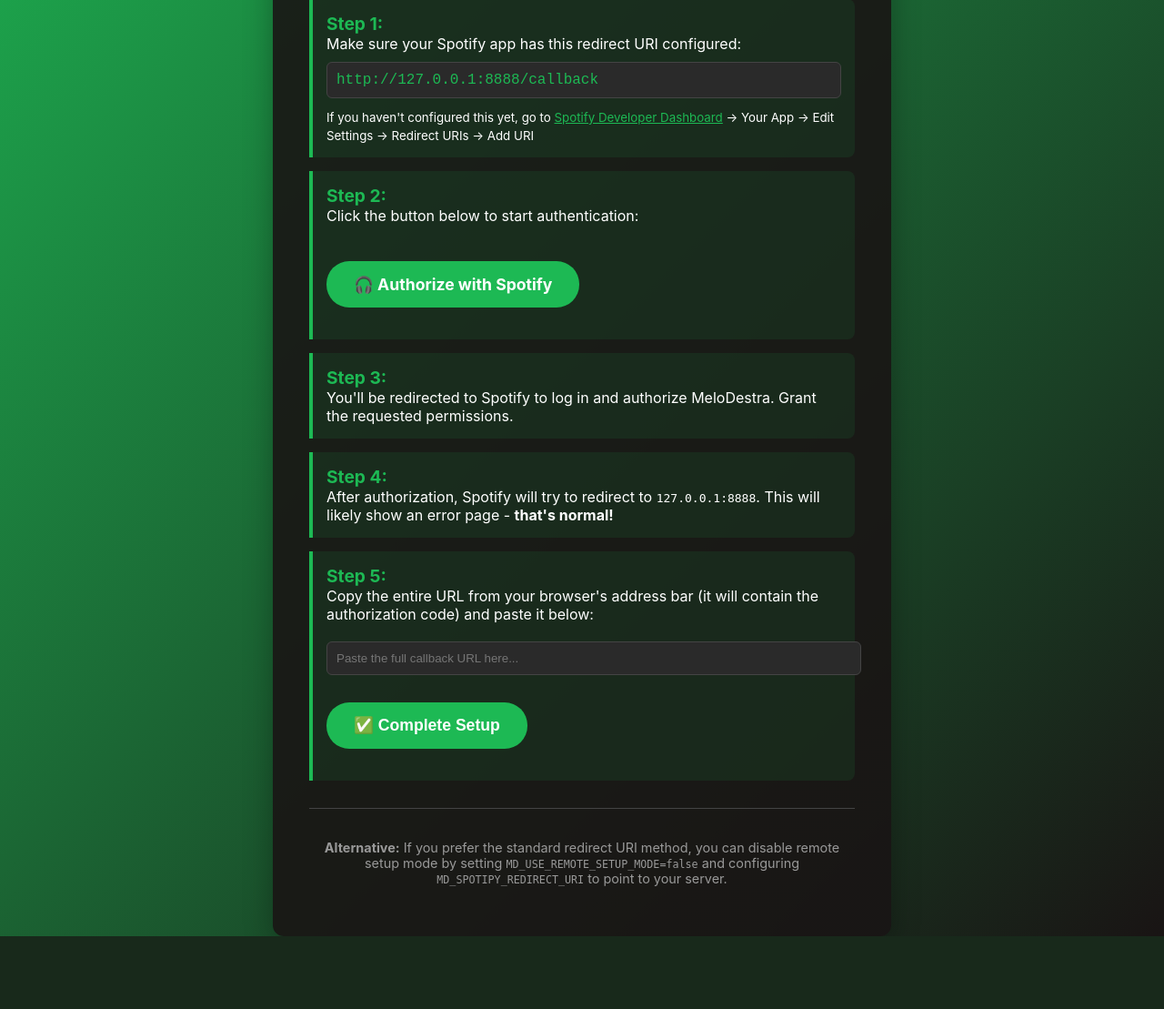
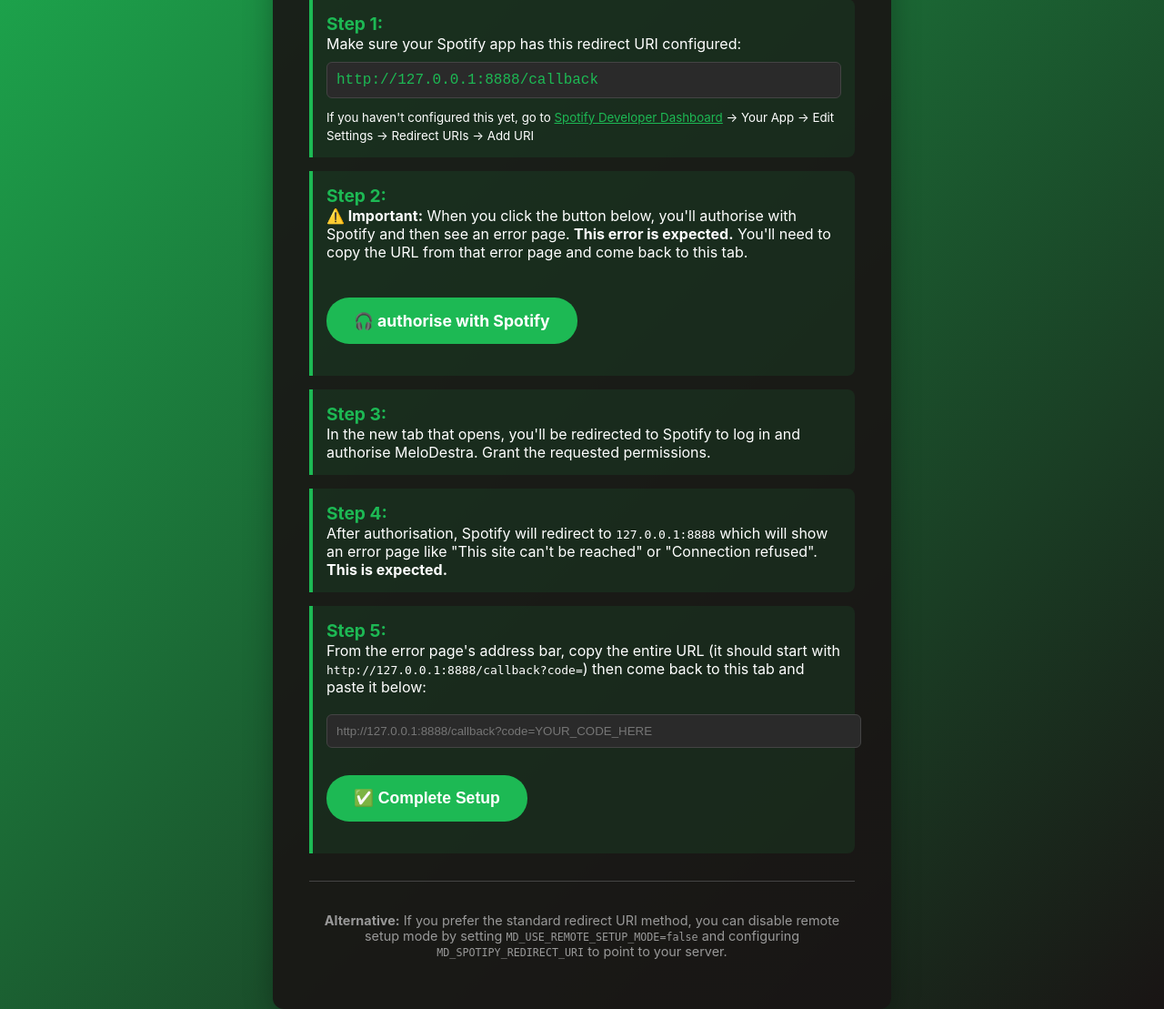
Before and after one commit to monstermuffin/MeloDestra, a Flask app: template templates/device_setup.html in a window 1280 px wide. Shown: the part 402-1511 px from the top of the page at 91% size. Before the commit the page ends 1431 px from the top, so only its background shows below. Run offline with Flask 3, Linux system fonts and the light colour scheme; the template is opened without the code that fills it, so the values that code supplies are empty.

Commit message:
fix: auth code actually snag

```diff
--- a/app.py
+++ b/app.py
@@ -308,7 +308,10 @@
         return "Error: No authorization code received", 400
 
     try:
-        token_info = sp_oauth.get_access_token(code, as_dict=False, check_cache=False)
+        # Get access token using the authorization code
+        token_info = sp_oauth.get_access_token(code, check_cache=False)
+        print(f"Successfully obtained access token for remote setup")
+
         if USE_REMOTE_SETUP_MODE:
             return render_template('device_success.html')
         else:
--- a/templates/device_setup.html
+++ b/templates/device_setup.html
@@ -112,26 +112,26 @@
 
             <div class="step">
                 <div class="step-number">Step 2:</div>
-                Click the button below to start authentication:
+                <strong>⚠️ Important:</strong> When you click the button below, you'll authorise with Spotify and then see an error page. <strong>This error is expected.</strong> You'll need to copy the URL from that error page and come back to this tab.
                 <br><br>
-                <a href="/device-auth" class="auth-button">🎧 Authorize with Spotify</a>
+                <a href="/device-auth" class="auth-button" target="_blank">🎧 authorise with Spotify</a>
             </div>
 
             <div class="step">
                 <div class="step-number">Step 3:</div>
-                You'll be redirected to Spotify to log in and authorize MeloDestra. Grant the requested permissions.
+                In the new tab that opens, you'll be redirected to Spotify to log in and authorise MeloDestra. Grant the requested permissions.
             </div>
 
             <div class="step">
                 <div class="step-number">Step 4:</div>
-                After authorization, Spotify will try to redirect to <code>127.0.0.1:8888</code>. This will likely show an error page - <strong>that's normal!</strong>
+                After authorisation, Spotify will redirect to <code>127.0.0.1:8888</code> which will show an error page like "This site can't be reached" or "Connection refused". <strong>This is expected.</strong>
             </div>
 
             <div class="step">
                 <div class="step-number">Step 5:</div>
-                Copy the entire URL from your browser's address bar (it will contain the authorization code) and paste it below:
+                From the error page's address bar, copy the entire URL (it should start with <code>http://127.0.0.1:8888/callback?code=</code>) then come back to this tab and paste it below:
                 <br><br>
-                <input type="text" id="callbackUrl" placeholder="Paste the full callback URL here..." style="width: 100%; padding: 10px; border-radius: 6px; border: 1px solid #444; background: #2a2a2a; color: white; margin-bottom: 10px;">
+                <input type="text" id="callbackUrl" placeholder="http://127.0.0.1:8888/callback?code=YOUR_CODE_HERE" style="width: 100%; padding: 10px; border-radius: 6px; border: 1px solid #444; background: #2a2a2a; color: white; margin-bottom: 10px;">
                 <br>
                 <button onclick="processCallback()" class="auth-button">✅ Complete Setup</button>
             </div>
```
